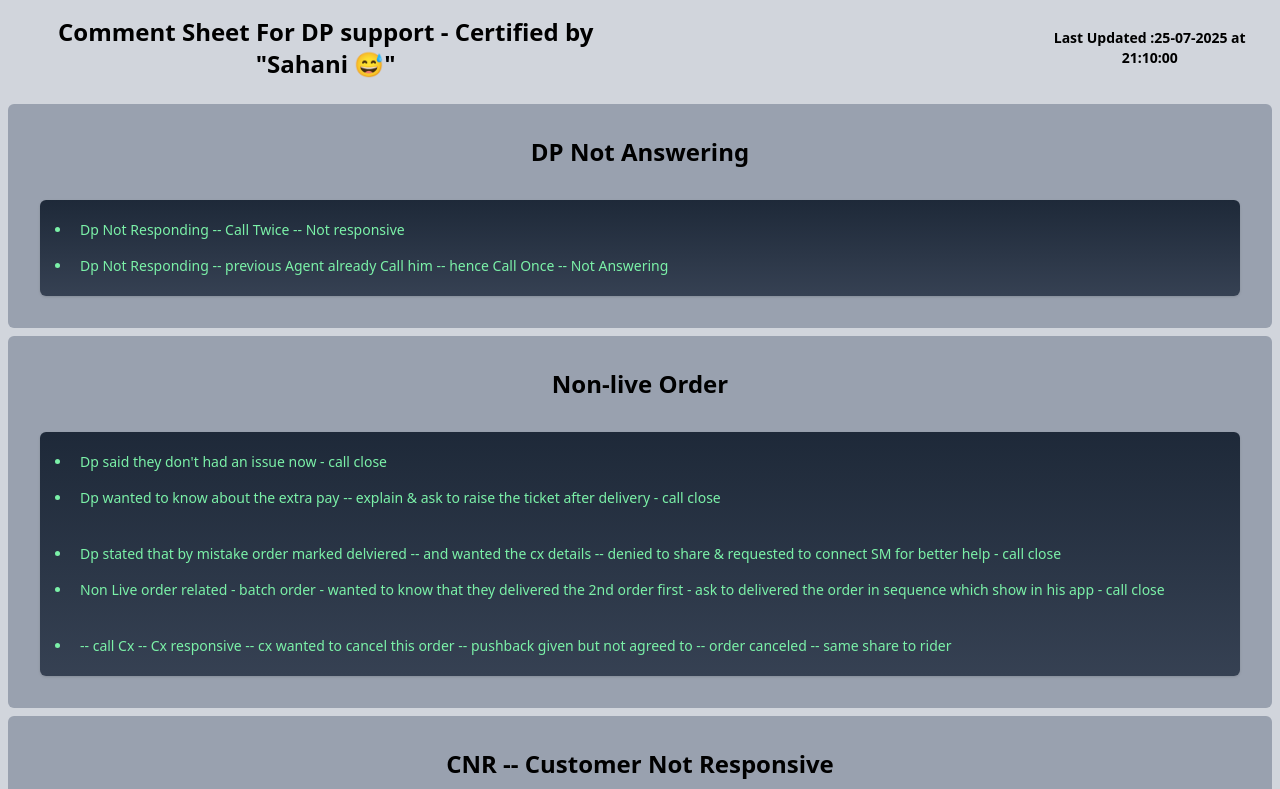
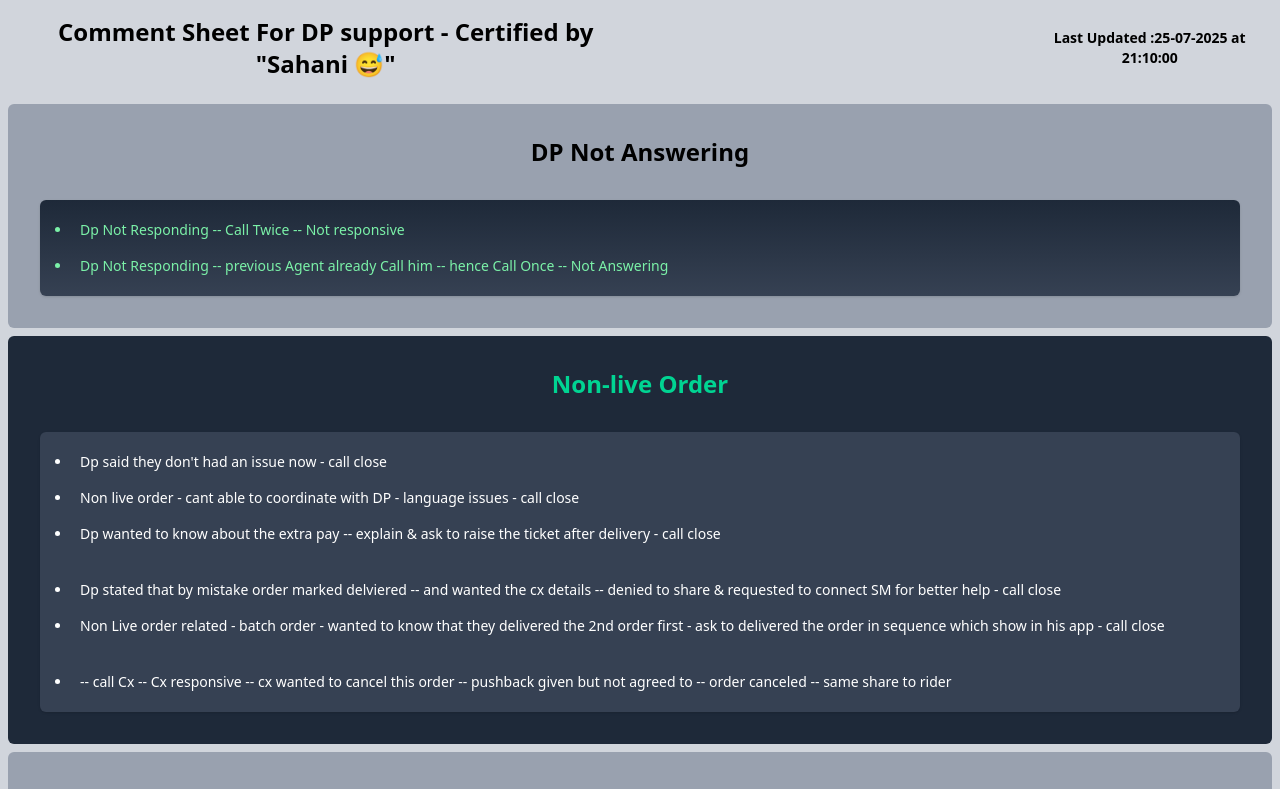
Before and after one commit to Code-with-Sahani/Blinket-DP, a React (Vite) app: page / in a window 1280 px wide. Shown: the top 789 px of the page. Built offline with nearby package versions, Linux system fonts and the light colour scheme.

Commit message:
Update Nonlive.jsx

```diff
--- a/src/Components/Nonlive.jsx
+++ b/src/Components/Nonlive.jsx
@@ -2,14 +2,15 @@ import React from 'react'
 
 const Nonlive = () => {
   return (
-    <div className='m-2 p-2 text-sm bg-gray-400 text-white rounded-md md:p-6 lg:p-8'>
-      <h2 className="text-center text-2xl font-bold text-black mb-8"> Non-live Order</h2>
+    <div className='m-2 p-2 text-sm bg-gray-800 text-white rounded-md md:p-6 lg:p-8'>
+      <h2 className="text-center text-2xl font-bold text-emerald-400 mb-8"> Non-live Order</h2>
 
       <div className='space-y-4'>
 
-        <div className="p-3 bg-gradient-to-b from-gray-800 to-gray-700 text-green-300 rounded-md shadow">
+        <div className="p-3 bg-gray-700 rounded-md shadow">
           <ul className="list-disc pl-5">
             <li className='p-2'>Dp said they don't had an issue now - call close </li>
+            <li className='p-2'>Non live order - cant able to coordinate with DP  - language issues - call close </li>
             <li className='p-2'>Dp wanted to know about the extra pay -- explain & ask to raise the ticket after delivery - call close </li>
             <br></br>
             <li className='p-2'>Dp stated that by mistake order marked delviered -- and wanted the cx details -- denied to share & requested to connect SM for better help - call close </li>
```
